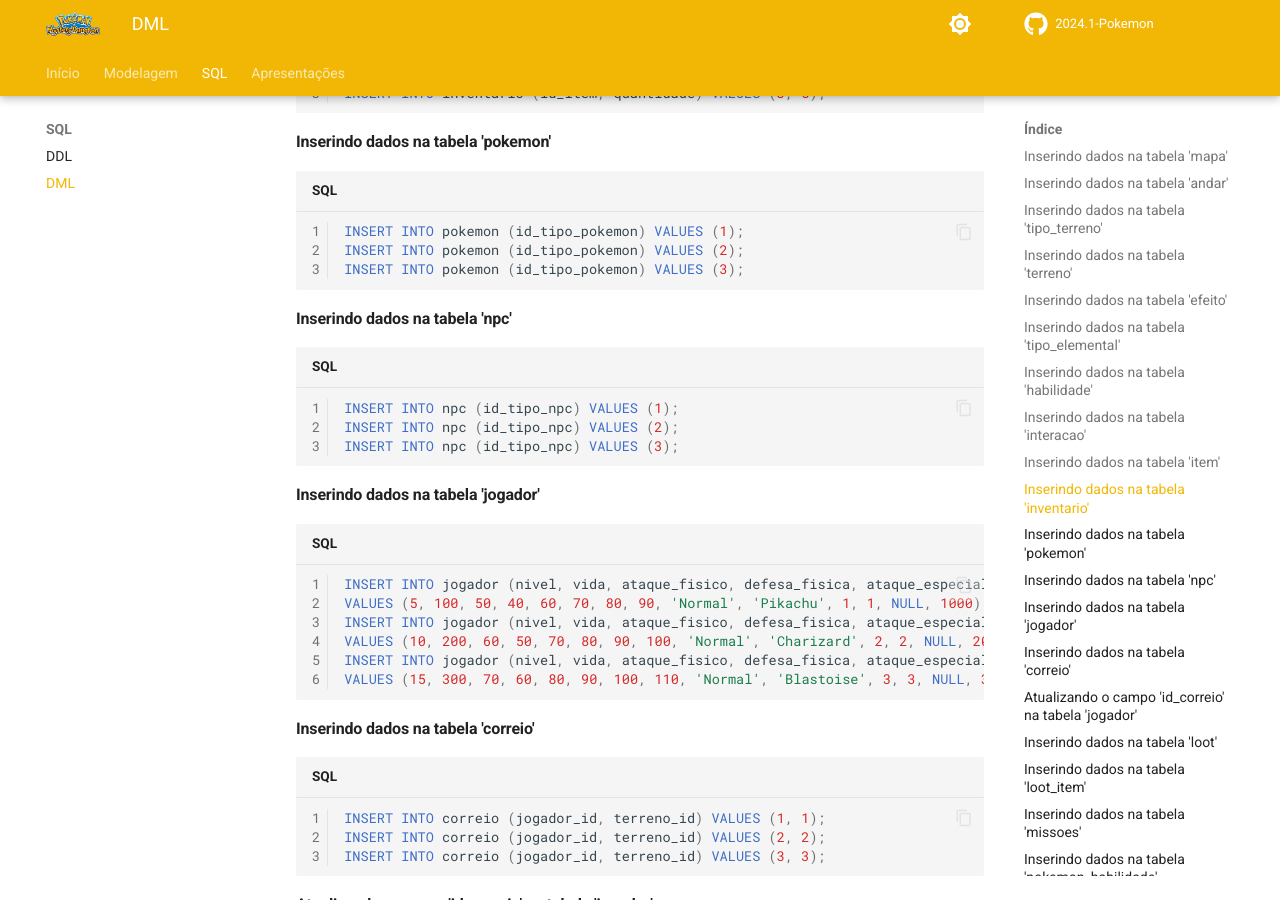
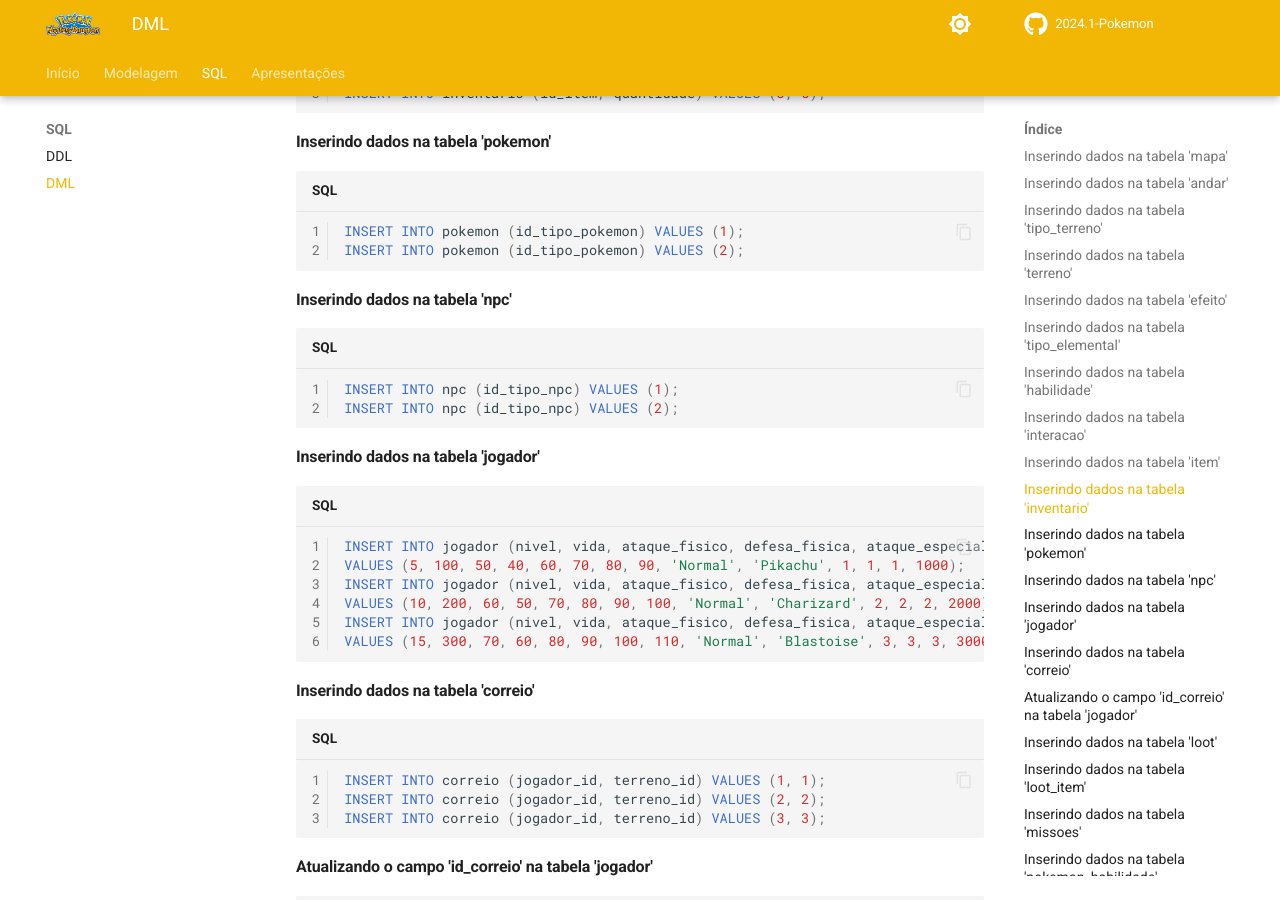
Before and after one commit to SBD1/2024.1-Pokemon, an MkDocs documentation site: the page built from docs/sql/dml/dml.md, in a window 1280 px wide and 900 px high, scrolled down 1981 px. Built offline with MkDocs 1.6.1 and Material for MkDocs 9.7.7, drawn with Linux system fonts in a browser that asks for light colours; comment, search, counter and statistics services are not loaded.

Commit message:
Corrigindo dml

````diff
--- a/docs/sql/dml/dml.md
+++ b/docs/sql/dml/dml.md
@@ -88,7 +88,6 @@ INSERT INTO inventario (id_item, quantidade) VALUES (3, 5);
 ```sql
 INSERT INTO pokemon (id_tipo_pokemon) VALUES (1);
 INSERT INTO pokemon (id_tipo_pokemon) VALUES (2);
-INSERT INTO pokemon (id_tipo_pokemon) VALUES (3);
 ```
 
 #### Inserindo dados na tabela 'npc'
@@ -96,18 +95,17 @@ INSERT INTO pokemon (id_tipo_pokemon) VALUES (3);
 ```sql
 INSERT INTO npc (id_tipo_npc) VALUES (1);
 INSERT INTO npc (id_tipo_npc) VALUES (2);
-INSERT INTO npc (id_tipo_npc) VALUES (3);
 ```
 
 #### Inserindo dados na tabela 'jogador'
 
 ```sql
 INSERT INTO jogador (nivel, vida, ataque_fisico, defesa_fisica, ataque_especial, velocidade, acuracia, evasao, status, nome, id_pokemon, id_inventario, id_correio, saldo)
-VALUES (5, 100, 50, 40, 60, 70, 80, 90, 'Normal', 'Pikachu', 1, 1, NULL, 1000);
+VALUES (5, 100, 50, 40, 60, 70, 80, 90, 'Normal', 'Pikachu', 1, 1, 1, 1000);
 INSERT INTO jogador (nivel, vida, ataque_fisico, defesa_fisica, ataque_especial, velocidade, acuracia, evasao, status, nome, id_pokemon, id_inventario, id_correio, saldo)
-VALUES (10, 200, 60, 50, 70, 80, 90, 100, 'Normal', 'Charizard', 2, 2, NULL, 2000);
+VALUES (10, 200, 60, 50, 70, 80, 90, 100, 'Normal', 'Charizard', 2, 2, 2, 2000);
 INSERT INTO jogador (nivel, vida, ataque_fisico, defesa_fisica, ataque_especial, velocidade, acuracia, evasao, status, nome, id_pokemon, id_inventario, id_correio, saldo)
-VALUES (15, 300, 70, 60, 80, 90, 100, 110, 'Normal', 'Blastoise', 3, 3, NULL, 3000);
+VALUES (15, 300, 70, 60, 80, 90, 100, 110, 'Normal', 'Blastoise', 3, 3, 3, 3000);
 ```
 
 #### Inserindo dados na tabela 'correio'
````
Also changed, not shown: 1 other file.
